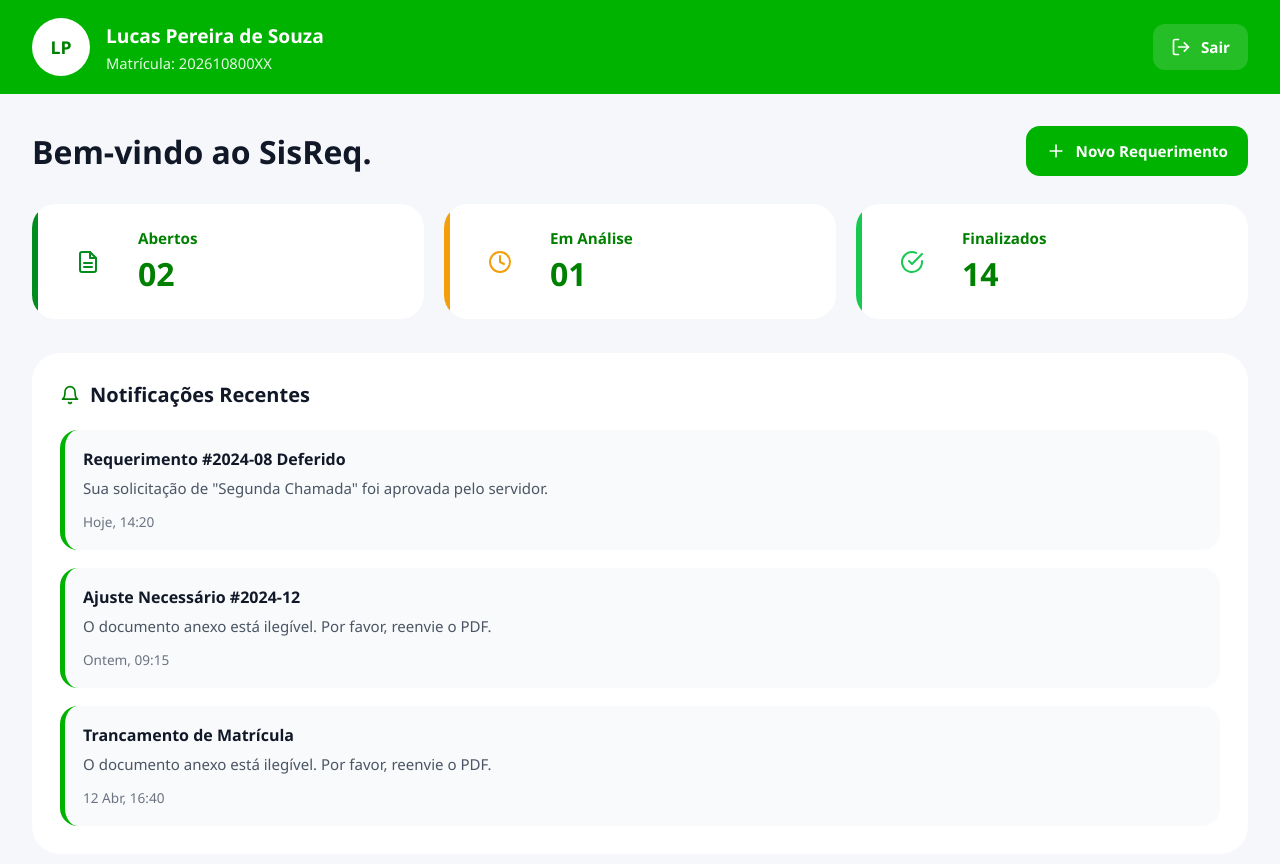
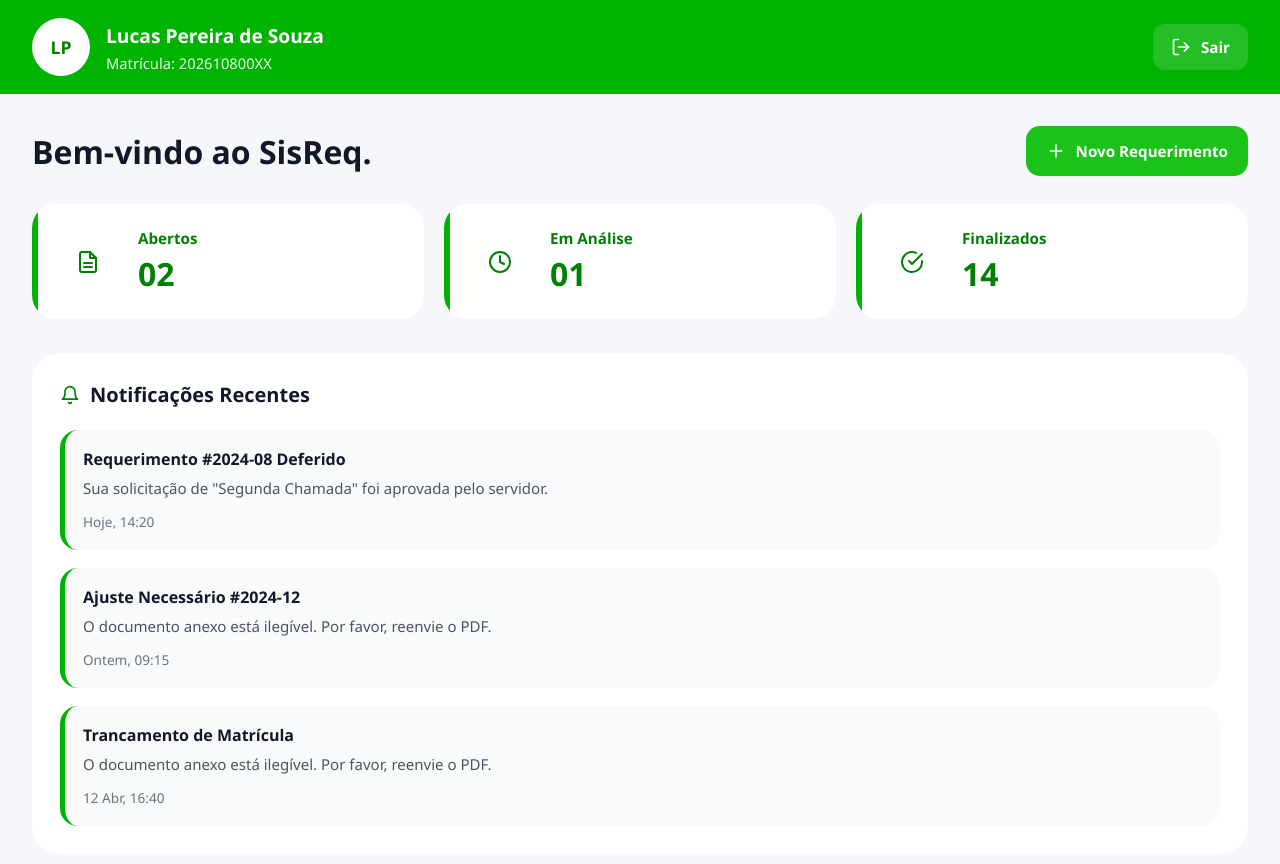
Before and after one commit to PedroRamon77/Front-Sisreq, a React (Vite) app: page /dashboard in a window 1280 px wide. Shown: the top 864 px of the page. Built offline with nearby package versions, Linux system fonts and the light colour scheme.

Commit message:
dashboard 2.0  mod

```diff
--- a/src/components/dashboard/Dashboard.css
+++ b/src/components/dashboard/Dashboard.css
@@ -157,7 +157,7 @@
 
   border-radius: 14px;
 
-  background: #00b300;
+  background: #1ac21a;
   color: #ffffff;
 
   text-decoration: none;
@@ -215,7 +215,7 @@
   width: 6px;
   height: 100%;
 
-  background: var(--accent);
+  background: #00b300;
 }
 
 .status-card:hover {
@@ -233,7 +233,7 @@
   align-items: center;
   justify-content: center;
 
-  color: var(--accent);
+  color: #008000;
 }
 
 .status-text {
```
